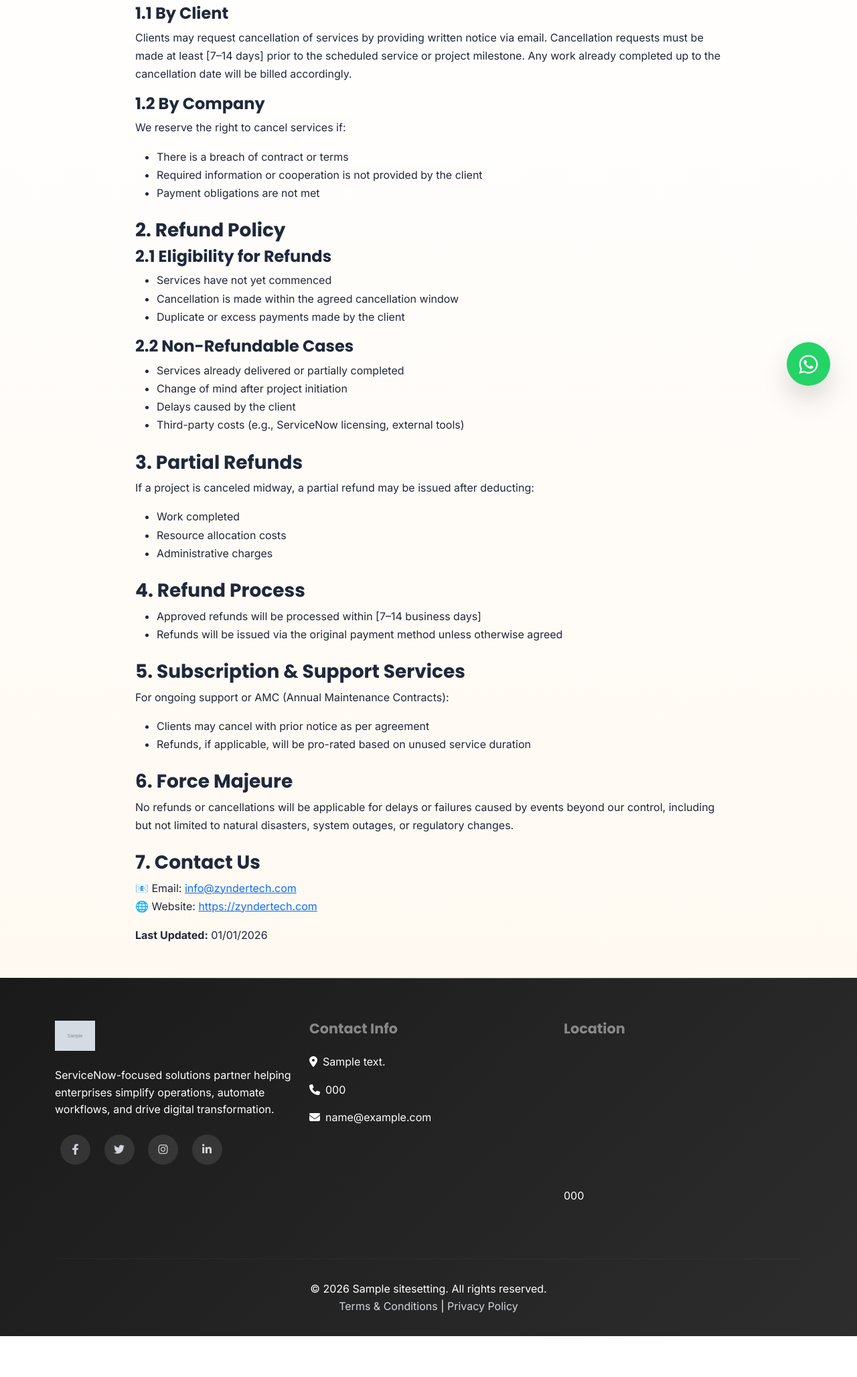
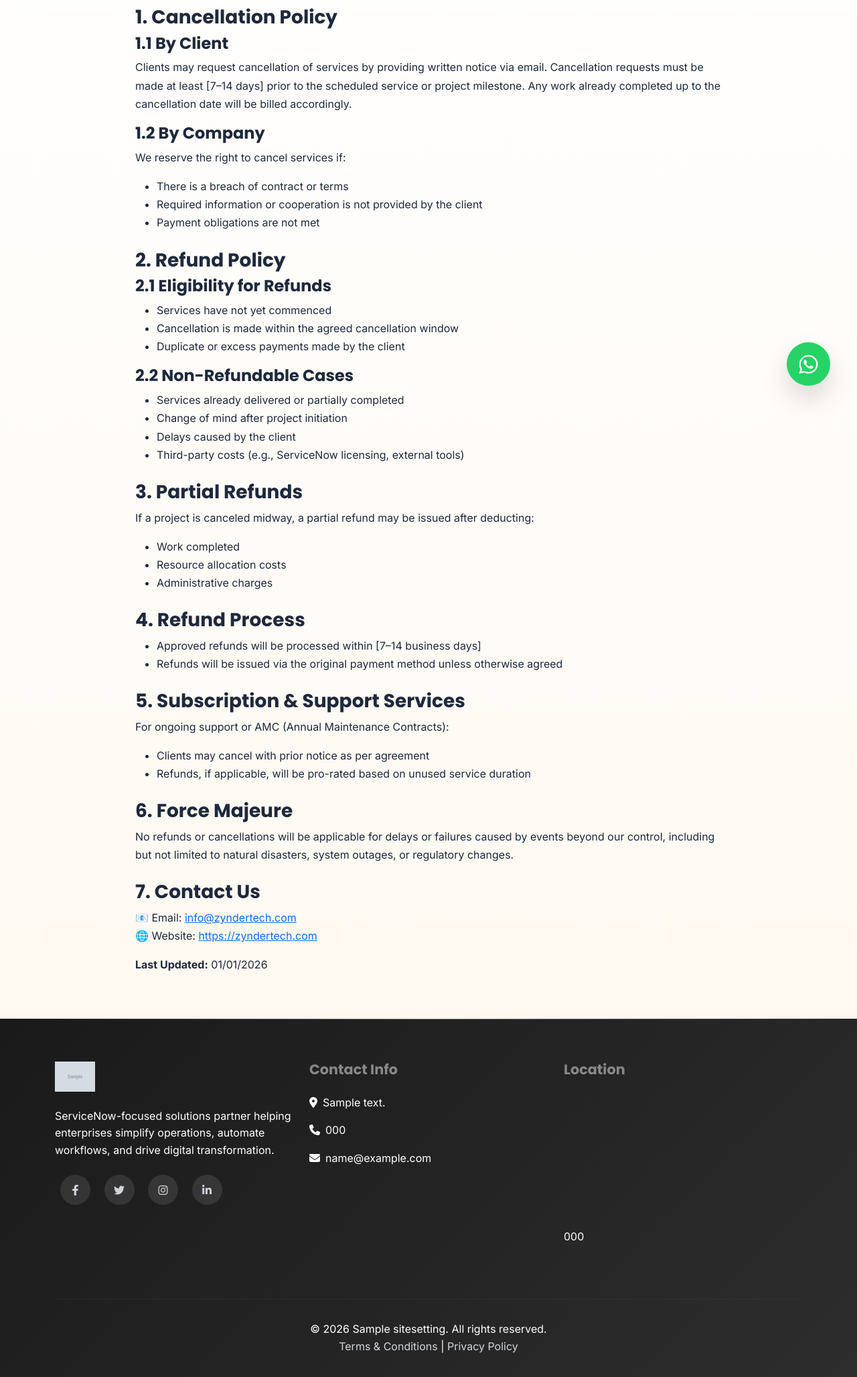
Before and after one commit to abhishekpythoninmakes/zyndertech, a Django app: page /privacy/ in a window 1280 px wide. Shown: the part 184-2240 px from the top of the page at 67% size. Before the commit the page ends 2179 px from the top, so only its background shows below. Run offline with Django 5.2, Linux system fonts and the light colour scheme; tables that the repository leaves empty hold one stand-in row (values such as "Sample post"); grey boxes marked "Sample" are stand-in pictures; some libraries are stand-ins or nearby versions.

Commit message:
Update privacy.html for cancellation and refund policy

```diff
--- a/templates/website/privacy.html
+++ b/templates/website/privacy.html
@@ -1,12 +1,14 @@
 {% extends 'base.html' %}
 
-{% block title %}Terms & Conditions - {{ site_settings.site_name|default:"Zynder Tech" }}{% endblock %}
+{% block title %}Cancellation & Refund Policy - {{ site_settings.site_name|default:"Zynder Tech" }}{% endblock %}
 
-<!-- {% block extra_css %} -->
+{% block extra_css %}
 <style>
     .policy-container {
         max-width: 900px;
-        margin: 50px auto;
+        margin: 0 auto;
+        padding-top: 120px;
+        padding-bottom: 50px;
         line-height: 1.7;
     }
     .policy-container h1 {
@@ -21,10 +23,9 @@
 {% block content %}
 
 <div class="container policy-container">
-   <h1>Cancellation & Refund Policy</h1>
+    <h1>Cancellation & Refund Policy</h1>
 
     <h3>1. Cancellation Policy</h3>
-
     <h4>1.1 By Client</h4>
     <p>
         Clients may request cancellation of services by providing written notice via email.
@@ -41,7 +42,6 @@
     </ul>
 
     <h3>2. Refund Policy</h3>
-
     <h4>2.1 Eligibility for Refunds</h4>
     <ul>
         <li>Services have not yet commenced</li>
@@ -90,12 +90,9 @@
 
     <h3>7. Contact Us</h3>
     <p>
-
-    📧 Email: <a href="mailto:info@zyndertech.com">info@zyndertech.com</a><br>
-    🌐 Website: <a href="https://zyndertech.com" target="_blank">https://zyndertech.com</a>
-
+        📧 Email: <a href="mailto:info@zyndertech.com">info@zyndertech.com</a><br>
+        🌐 Website: <a href="https://zyndertech.com" target="_blank">https://zyndertech.com</a>
     </p>
-
     <p><strong>Last Updated:</strong> 01/01/2026</p>
 </div>
 
```
